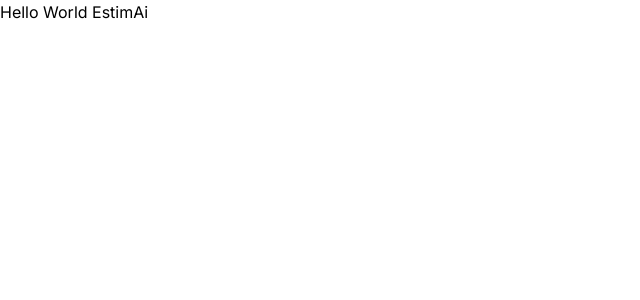
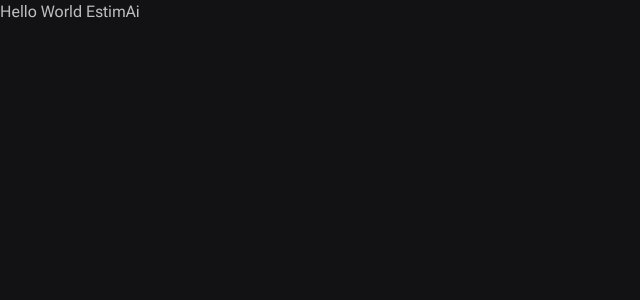
Before and after one commit to marcospandrade/estimai-web, a Next.js app: page / in a window 1280 px wide. Shown: the top 300 px of the page, without its empty margins (0-640 px from the left). Built offline with nearby package versions, Linux system fonts and the light colour scheme.

Commit message:
feature: authentication with Jira generating code to exchange for access_token and refresh_token

```diff
--- /dev/null
+++ b/src/app/api/auth/callback/route.ts
@@ -0,0 +1,30 @@
+import { api } from '@/lib/api'
+import { NextRequest, NextResponse } from 'next/server'
+
+export async function GET(request: NextRequest) {
+  console.log('request', new URL(request.url))
+
+  const { searchParams } = new URL(request.url)
+
+  const code = searchParams.get('code')
+  const state = searchParams.get('state')
+  console.log(searchParams)
+
+  // redirect to the URL
+  // const redirectTo = request.cookies.get('redirectTo')?.value
+
+  // const registerResponse = await api.post('auth/register', {
+  //   code,
+  //   state,
+  // })
+  // const { token } = registerResponse.data
+  // console.log('responsseeeee', registerResponse.data)
+
+  const redirectUrl = new URL('/', request.url)
+  const cookieExpiresInSeconds = 60 * 60 * 24 * 30 // 30 days
+  return NextResponse.redirect(redirectUrl, {
+    headers: {
+      'Set-Cookie': `token=${code}; Path=/; max-age=${cookieExpiresInSeconds}`,
+    },
+  })
+}
--- a/src/app/layout.tsx
+++ b/src/app/layout.tsx
@@ -1,9 +1,8 @@
+import './globals.css'
+import { Roboto_Flex as Roboto } from 'next/font/google'
 import { ReactNode } from 'react'
-import './globals.css'
-import { Inter } from 'next/font/google'
-import { ClerkProvider } from '@clerk/nextjs'
 
-const inter = Inter({ subsets: ['latin'] })
+const roboto = Roboto({ subsets: ['latin'], variable: '--font-roboto' })
 
 export const metadata = {
   title: 'EstimAi',
@@ -12,12 +11,13 @@ export const metadata = {
 
 export default function RootLayout({ children }: { children: ReactNode }) {
   return (
-    <ClerkProvider>
-      <html lang="en">
-        <body suppressHydrationWarning={true} className={inter.className}>
-          {children}
-        </body>
-      </html>
-    </ClerkProvider>
+    <html lang="en">
+      <body
+        suppressHydrationWarning={true}
+        className={`${roboto.variable} bg-gray-900 font-sans text-gray-100`}
+      >
+        {children}
+      </body>
+    </html>
   )
 }
--- a/src/app/login/page.tsx
+++ b/src/app/login/page.tsx
@@ -1,12 +1,20 @@
-import { SignIn } from '@clerk/nextjs'
-
 export default function Login() {
   return (
-    <div className="flex-1">
-      <SignIn
-        afterSignInUrl="http://localhost:3000/home"
-        afterSignUpUrl="http://localhost:3000/home"
-      />
+    <div className="flex-1 p-10">
+      <a
+        href={`https://auth.atlassian.com/authorize?audience=api.atlassian.com&client_id=${
+          process.env.NEXT_PUBLIC_JIRA_CLIENT_ID
+        }&scope=${
+          process.env.NEXT_PUBLIC_JIRA_SCOPES_REQUESTED
+        }&redirect_uri=http%3A%2F%2Flocalhost%3A3000%2Fapi%2Fauth%2Fcallback&state=${crypto.randomUUID()}&response_type=code&prompt=consent`}
+        className="cursor-pointer items-center gap-3 rounded-lg border border-gray-50 px-4 py-2 text-left text-gray-50 transition-colors hover:text-gray-200"
+      >
+        LOGIN
+      </a>
     </div>
   )
 }
+
+// https://auth.atlassian.com/authorize?audience=api.atlassian.com&client_id=${
+//   process.env.NEXT_PUBLIC_JIRA_CLIENT_ID
+// }&scope=read%3Ame&redirect_uri=http%3A%2F%2Flocalhost%3A3000%2Fapi%2Fauth%2Fcallback&state=${crypto.randomUUID()}&response_type=code&prompt=consent`
--- a/tailwind.config.js
+++ b/tailwind.config.js
@@ -7,10 +7,23 @@ module.exports = {
   ],
   theme: {
     extend: {
-      backgroundImage: {
-        'gradient-radial': 'radial-gradient(var(--tw-gradient-stops))',
-        'gradient-conic':
-          'conic-gradient(from 180deg at 50% 50%, var(--tw-gradient-stops))',
+      fontFamily: {
+        sans: 'var(--font-roboto)',
+      },
+
+      colors: {
+        gray: {
+          50: '#eaeaea',
+          100: '#bebebf',
+          200: '#9e9ea0',
+          300: '#727275',
+          400: '#56565a',
+          500: '#2c2c31',
+          600: '#28282d',
+          700: '#1f1f23',
+          800: '#18181b',
+          900: '#121215',
+        },
       },
     },
   },
```
